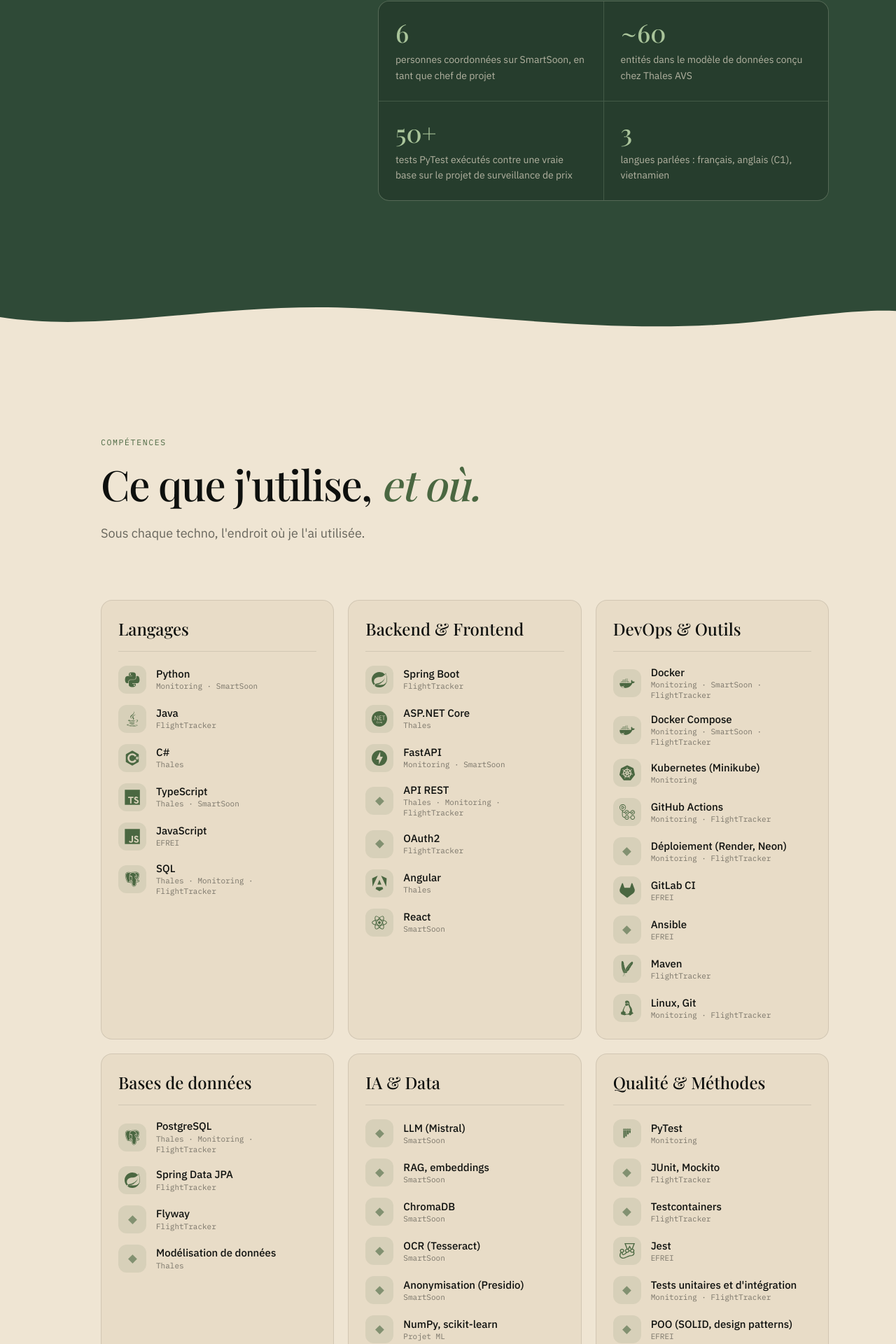
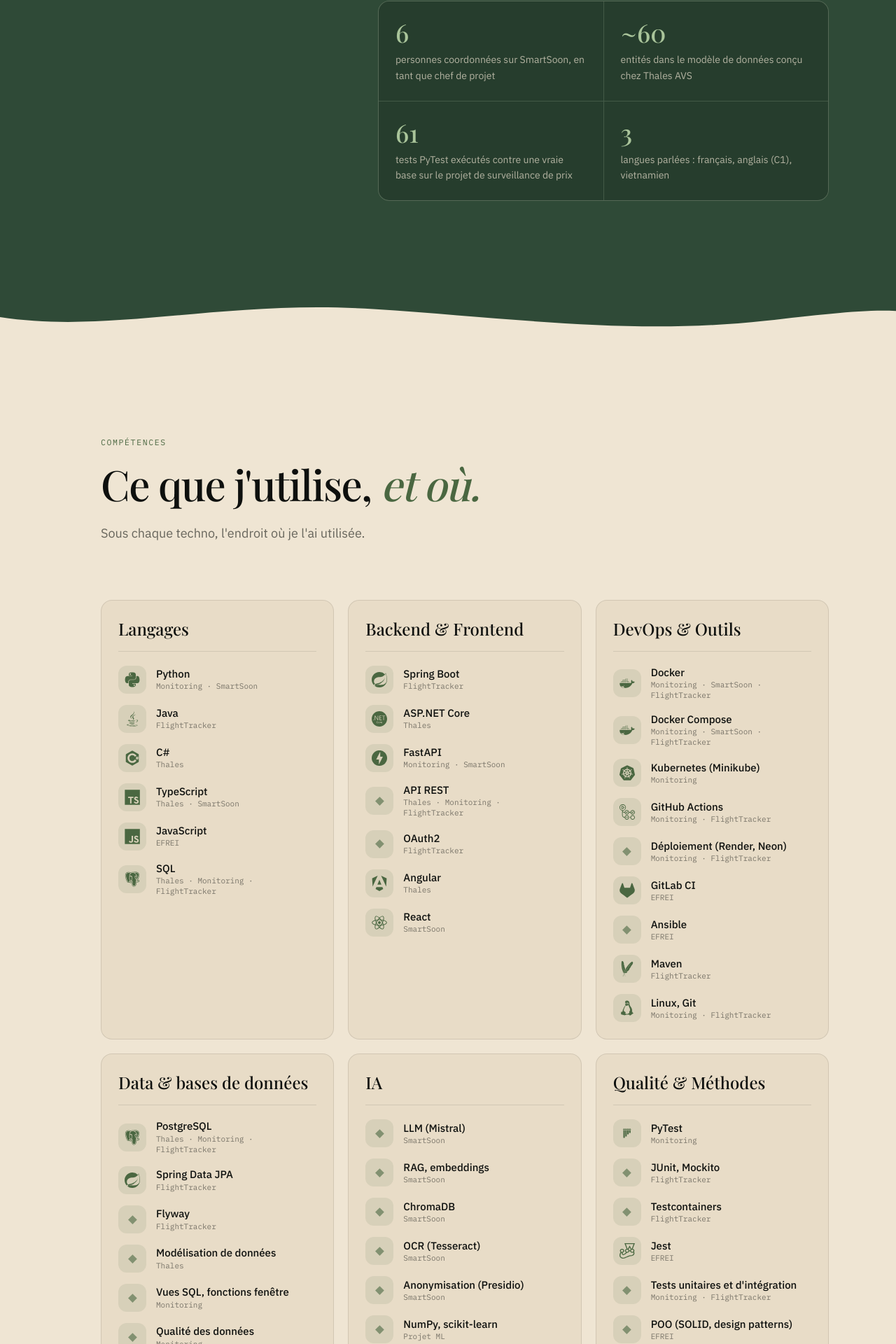
Before and after one commit to ccao94/portfolio, a React (Vite) app: page / in a window 1280 px wide. Shown: the part 1749-3669 px from the top of the page at 70% size. Built offline with nearby package versions, Linux system fonts and the light colour scheme.

Commit message:
content updated

```diff
--- a/src/data/content.js
+++ b/src/data/content.js
@@ -81,7 +81,7 @@
   facts: [
     { value: "6", text: { fr: "personnes coordonnées sur SmartSoon, en tant que chef de projet", en: "people coordinated on SmartSoon, as project lead" } },
     { value: "~60", text: { fr: "entités dans le modèle de données conçu chez Thales AVS", en: "entities in the data model I designed at Thales AVS" } },
-    { value: "50+", text: { fr: "tests PyTest exécutés contre une vraie base sur le projet de surveillance de prix", en: "PyTest tests run against a real database on the price monitoring project" } },
+    { value: "61", text: { fr: "tests PyTest exécutés contre une vraie base sur le projet de surveillance de prix", en: "PyTest tests run against a real database on the price monitoring project" } },
     { value: "3", text: { fr: "langues parlées : français, anglais (C1), vietnamien", en: "languages spoken: French, English (C1), Vietnamese" } },
   ],
   badge: {
@@ -149,16 +149,20 @@
       ],
     },
     {
-      title: { fr: "Bases de données", en: "Databases" },
+      title: { fr: "Data & bases de données", en: "Data & databases" },
       items: [
         { name: "PostgreSQL", icon: "postgresql", used: ["thales", "monitoring", "flighttracker"] },
         { name: "Spring Data JPA", icon: "spring", used: ["flighttracker"] },
         { name: "Flyway", icon: null, used: ["flighttracker"] },
         { name: { fr: "Modélisation de données", en: "Data modeling" }, icon: null, used: ["thales"] },
+        { name: { fr: "Vues SQL, fonctions fenêtre", en: "SQL views, window functions" }, icon: null, used: ["monitoring"] },
+        { name: { fr: "Qualité des données", en: "Data quality" }, icon: null, used: ["monitoring"] },
+        { name: { fr: "Définition de KPI", en: "KPI definition" }, icon: null, used: ["monitoring"] },
+        { name: { fr: "Power BI, DAX (notions)", en: "Power BI, DAX (basics)" }, icon: null, used: ["monitoring"] },
       ],
     },
     {
-      title: "IA & Data",
+      title: { fr: "IA", en: "AI" },
       items: [
         { name: "LLM (Mistral)", icon: null, used: ["smartsoon"] },
         { name: "RAG, embeddings", icon: null, used: ["smartsoon"] },
@@ -228,21 +232,25 @@
     },
     {
       id: "monitoring",
-      badge: { fr: "DevOps · déployé", en: "DevOps · deployed" },
+      badge: { fr: "Data · déployé · en cours", en: "Data · deployed · ongoing" },
       title: { fr: "Surveillance de prix et alertes automatisées", en: "Automated price monitoring and alerts" },
-      date: { fr: "Janv. à juil. 2026 · 7 mois", en: "Jan. to Jul. 2026 · 7 months" },
+      date: { fr: "Janv. 2026 · en cours", en: "Jan. 2026 · ongoing" },
       description: {
-        fr: "Scraper de prix multi-sites basé sur les données structurées des pages (JSON-LD, microdata), avec alertes Telegram quand un prix franchit un seuil et détection des pages anti-bot. API REST FastAPI et dashboard en ligne, PostgreSQL hébergé, plus de 50 tests PyTest exécutés contre une base réelle.",
-        en: "Multi-site price scraper based on the structured data of each page (JSON-LD, microdata), with Telegram alerts when a price crosses a threshold and anti-bot page detection. FastAPI REST API and online dashboard, hosted PostgreSQL, over 50 PyTest tests run against a real database.",
+        fr: "Scraper de prix multi-sites basé sur les données structurées des pages (JSON-LD, microdata), avec alertes Telegram quand un prix franchit un seuil et détection des pages anti-bot. Chaque collecte est journalisée, et des vues SQL calculent des indicateurs de qualité des données (taux de succès par site, fraîcheur, complétude), suivis par des KPI documentés et un tableau de bord Power BI. API FastAPI et dashboard en ligne, 61 tests PyTest sur une base réelle, CI GitHub Actions et collecte horaire planifiée.",
+        en: "Multi-site price scraper based on the structured data of each page (JSON-LD, microdata), with Telegram alerts when a price crosses a threshold and anti-bot page detection. Every collection run is logged, and SQL views compute data quality indicators (success rate per site, freshness, completeness), tracked through documented KPIs and a Power BI dashboard. FastAPI API and online dashboard, 61 PyTest tests on a real database, GitHub Actions CI and hourly scheduled collection.",
       },
       flows: [
         {
           label: "Pipeline",
           steps: [{ fr: "Sites marchands", en: "Retail sites" }, "Scraper JSON-LD", "PostgreSQL", "FastAPI + dashboard", { fr: "Alerte Telegram", en: "Telegram alert" }],
         },
+        {
+          label: "Data",
+          steps: [{ fr: "Journal des collectes", en: "Collection log" }, { fr: "Vues SQL qualité", en: "SQL quality views" }, "KPI", "Power BI"],
+        },
         { label: "CI", steps: ["git push", "Lint + tests", "Build Docker"] },
       ],
-      stack: ["Python", "FastAPI", "PostgreSQL", "Docker", "GitHub Actions", "Kubernetes", "PyTest", "Telegram API"],
+      stack: ["Python", "SQL", "PostgreSQL", "Power BI", "FastAPI", "Docker", "GitHub Actions", "Kubernetes", "PyTest", "Telegram API"],
       github: "https://github.com/ccao94/monitoring",
       demo: "https://price-monitor-gj4e.onrender.com/",
       demoNote: { fr: "Hébergement gratuit, premier chargement jusqu'à 1 minute", en: "Free hosting, first load can take up to 1 minute" },
```
